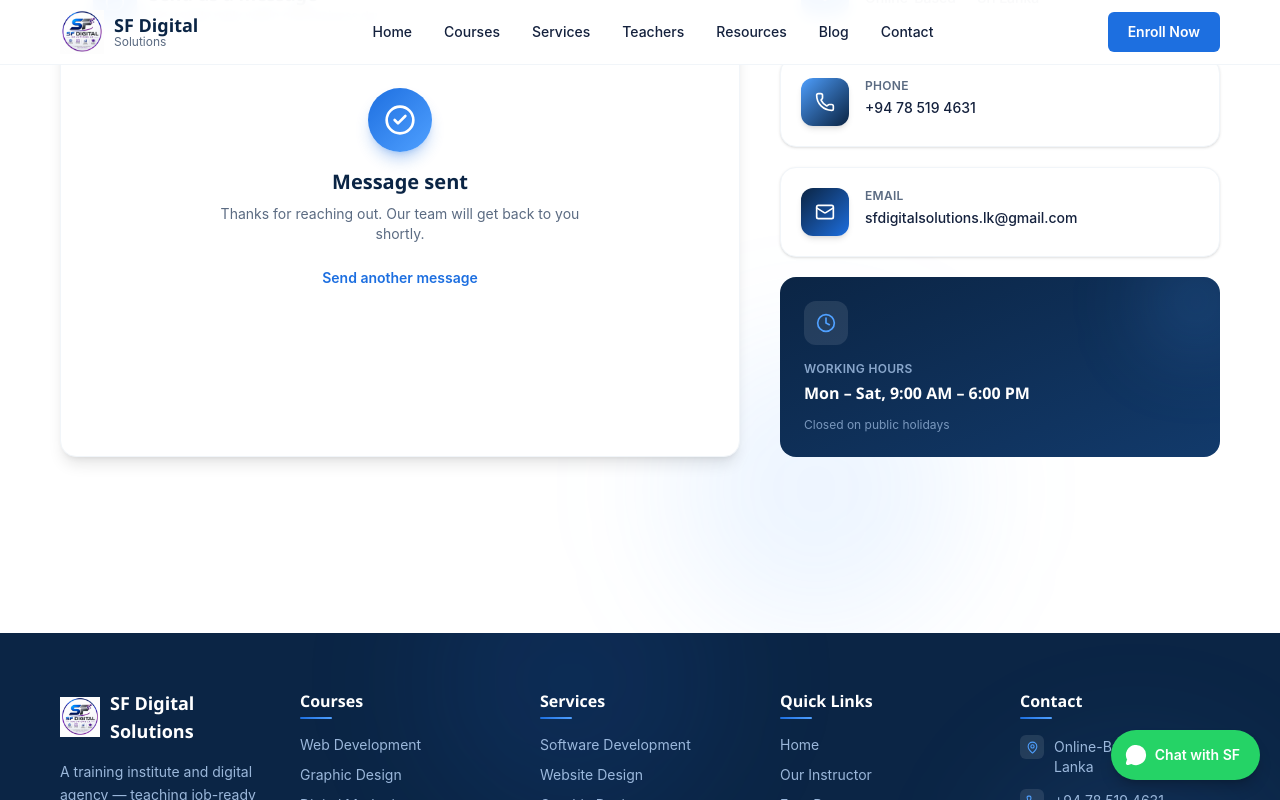
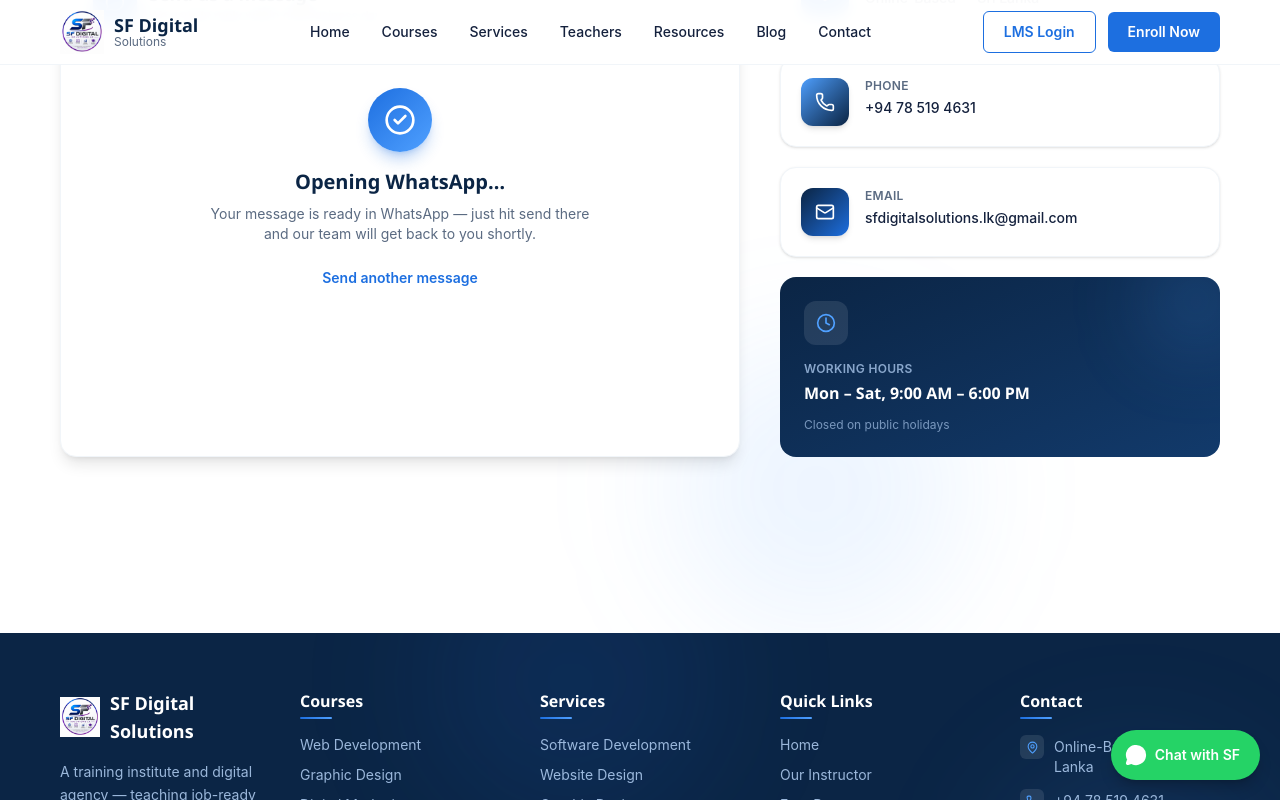
Before and after one commit to fahimHexClan/sf-digital-solutions_Web, a Next.js app: page /contact in a window 1280 px wide. Both pictures are taken after typing "Sample", "5551234", "name@example.com", "Sample" into the empty fields and a click on the button "Send Message". Shown: the part 430-1230 px from the top of the page. Built offline with nearby package versions, Linux system fonts and the light colour scheme.

Commit message:
Add LMS Login button next to Enroll Now; wire Contact form to send messages via WhatsApp

```diff
--- a/components/ContactForm.tsx
+++ b/components/ContactForm.tsx
@@ -1,7 +1,7 @@
 "use client";
 
 import { useState } from "react";
-import { CheckCircle2 } from "lucide-react";
+import { CheckCircle2, Send } from "lucide-react";
 
 const courseOptions = [
   "Web Development",
@@ -19,14 +19,39 @@ const serviceOptions = [
   "Social Media Marketing",
 ];
 
+// Update this if the WhatsApp number is different from the contact phone.
+const WHATSAPP_NUMBER = "94785194631";
+
 export default function ContactForm() {
   const [submitted, setSubmitted] = useState(false);
 
   function handleSubmit(e: React.FormEvent<HTMLFormElement>) {
     e.preventDefault();
-    // NOTE: wire this up to your backend / email service (e.g. an API route,
-    // Formspree, or a Laravel endpoint) to actually receive submissions.
+
+    const form = e.currentTarget;
+    const data = new FormData(form);
+    const name = data.get("name")?.toString().trim() || "";
+    const phone = data.get("phone")?.toString().trim() || "";
+    const email = data.get("email")?.toString().trim() || "";
+    const course = data.get("course")?.toString().trim() || "";
+    const message = data.get("message")?.toString().trim() || "";
+
+    const lines = [
+      "Hi! I'd like to get in touch with SF Digital Solutions.",
+      `Name: ${name}`,
+      phone && `Phone: ${phone}`,
+      `Email: ${email}`,
+      `Reaching out about: ${course}`,
+      message && `Message: ${message}`,
+    ].filter(Boolean);
+
+    const href = `https://wa.me/${WHATSAPP_NUMBER}?text=${encodeURIComponent(
+      lines.join("\n")
+    )}`;
+    window.open(href, "_blank", "noopener,noreferrer");
+
     setSubmitted(true);
+    form.reset();
   }
 
   if (submitted) {
@@ -36,10 +61,11 @@ export default function ContactForm() {
           <CheckCircle2 size={32} className="text-white" />
         </span>
         <h3 className="mt-4 font-display font-semibold text-xl text-brand-navy">
-          Message sent
+          Opening WhatsApp&hellip;
         </h3>
         <p className="mt-2 text-sm text-brand-slate max-w-sm">
-          Thanks for reaching out. Our team will get back to you shortly.
+          Your message is ready in WhatsApp — just hit send there and our
+          team will get back to you shortly.
         </p>
         <button
           onClick={() => setSubmitted(false)}
@@ -132,9 +158,9 @@ export default function ContactForm() {
 
       <button
         type="submit"
-        className="w-full sm:w-auto inline-flex items-center justify-center rounded-xl bg-gradient-to-r from-brand-blue to-brand-sky px-7 py-3 font-semibold text-white shadow-md shadow-brand-blue/25 hover:shadow-lg hover:shadow-brand-blue/35 transition-shadow"
+        className="w-full sm:w-auto inline-flex items-center justify-center gap-2 rounded-xl bg-gradient-to-r from-brand-blue to-brand-sky px-7 py-3 font-semibold text-white shadow-md shadow-brand-blue/25 hover:shadow-lg hover:shadow-brand-blue/35 transition-shadow"
       >
-        Send Message
+        Send Message <Send size={16} />
       </button>
     </form>
   );
--- a/components/Navbar.tsx
+++ b/components/Navbar.tsx
@@ -52,12 +52,22 @@ export default function Navbar() {
           ))}
         </nav>
 
+        <div className="flex items-center gap-3">
+          <Link
+            href="https://sfdigitalsolutionslk-lms.web.app"
+            target="_blank"
+            rel="noopener noreferrer"
+            className="hidden lg:inline-flex items-center rounded-md border border-brand-blue px-5 py-2.5 text-sm font-semibold text-brand-blue hover:bg-brand-tint transition-colors"
+          >
+            LMS Login
+          </Link>
           <Link
             href="https://sf-digital-solutions-lk-registratio.vercel.app"
             className="hidden md:inline-flex items-center rounded-md bg-brand-blue px-5 py-2.5 text-sm font-semibold text-white hover:bg-brand-blue-hover transition-colors"
           >
             Enroll Now
           </Link>
+        </div>
 
         <button
           aria-label={open ? "Close menu" : "Open menu"}
@@ -84,9 +94,18 @@ export default function Navbar() {
             <Link
               href="https://sf-digital-solutions-lk-registratio.vercel.app"
               onClick={() => setOpen(false)}
-              className="mt-4 mb-2 inline-flex items-center justify-center rounded-md bg-brand-blue px-5 py-3 text-sm font-semibold text-white"
+              className="mt-4 inline-flex items-center justify-center rounded-md bg-brand-blue px-5 py-3 text-sm font-semibold text-white"
             >
               Enroll Now
+            </Link>
+            <Link
+              href="https://sfdigitalsolutionslk-lms.web.app"
+              target="_blank"
+              rel="noopener noreferrer"
+              onClick={() => setOpen(false)}
+              className="mt-2.5 mb-2 inline-flex items-center justify-center rounded-md border border-brand-blue px-5 py-3 text-sm font-semibold text-brand-blue"
+            >
+              LMS Login
             </Link>
           </nav>
         </div>
```
Lines whose indentation alone changed are shown as unchanged.
